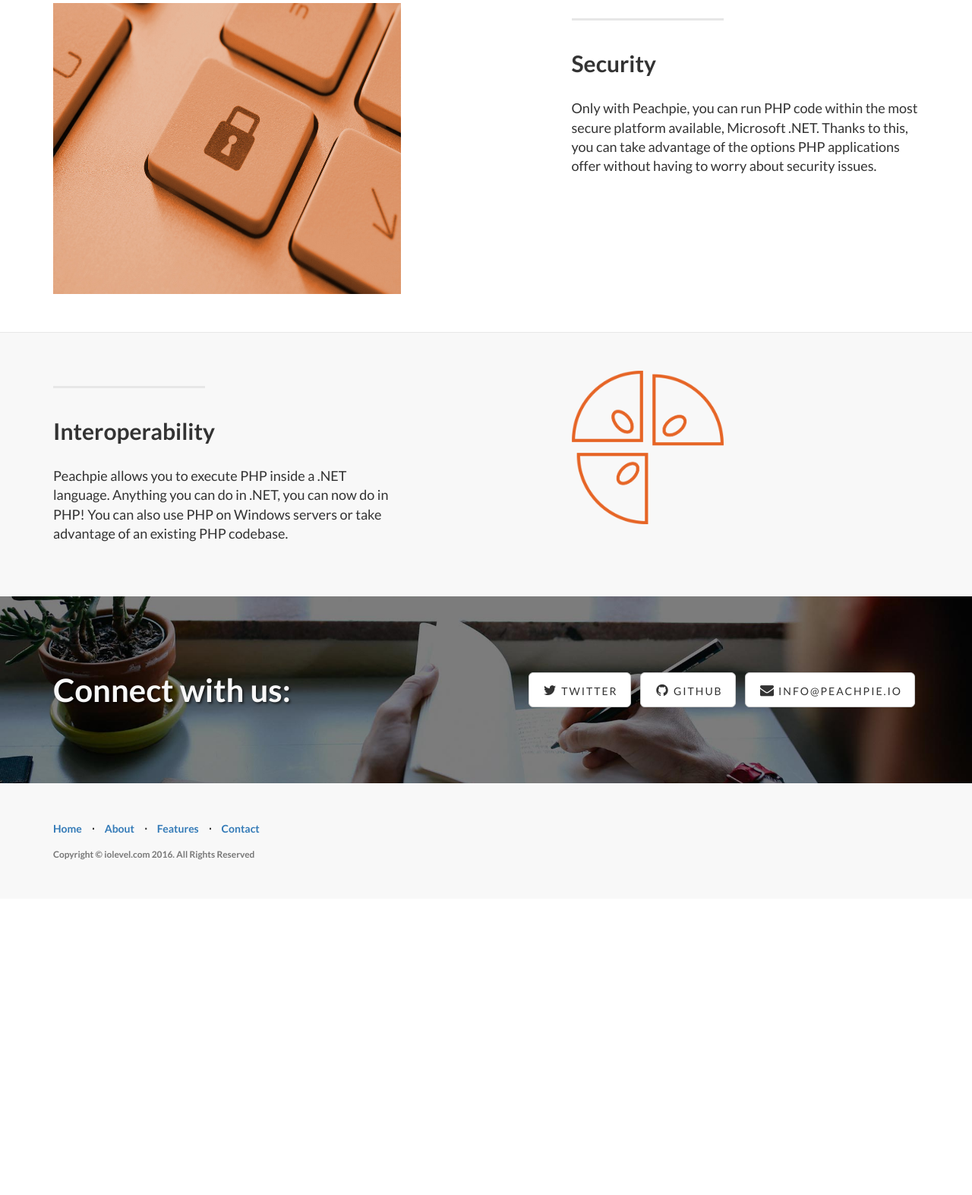
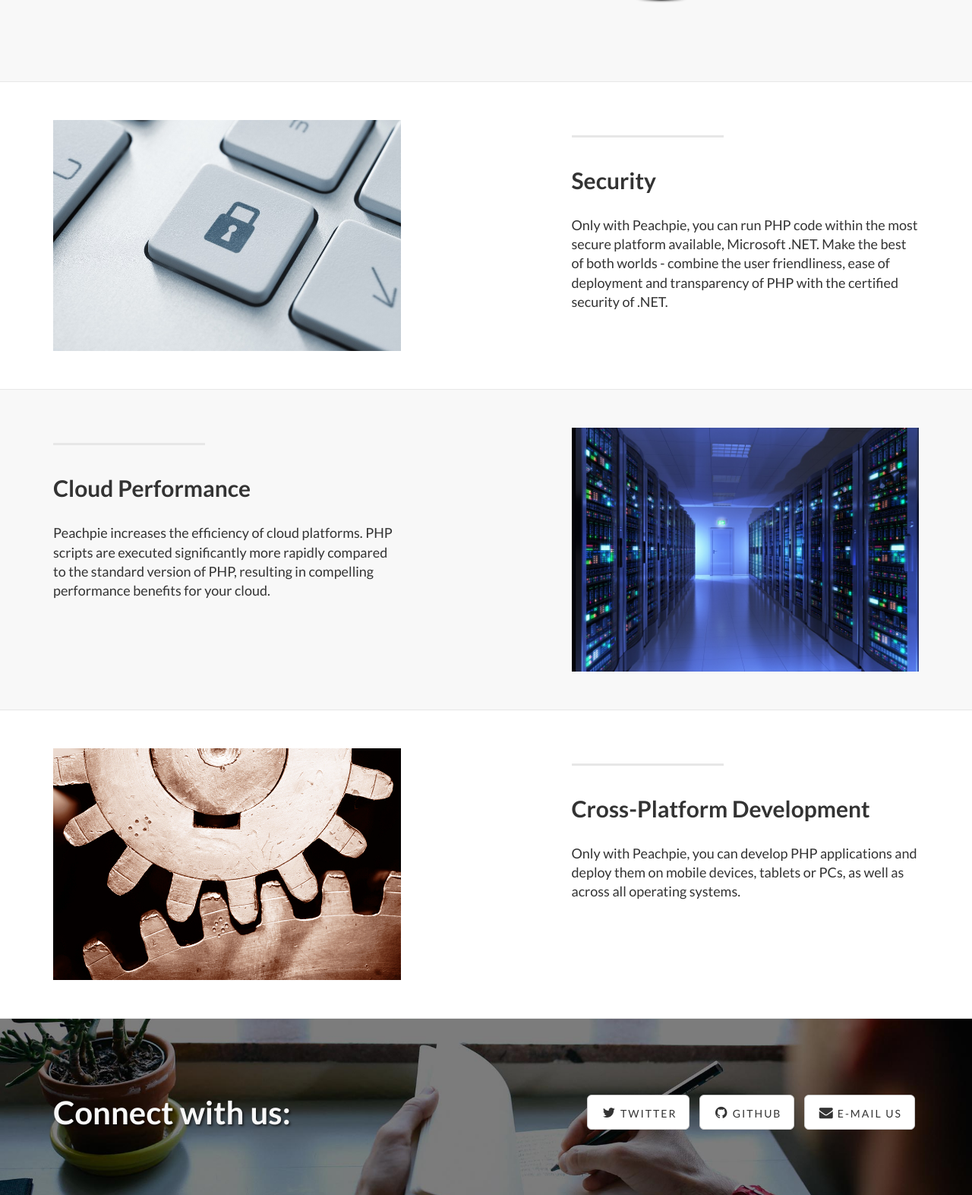
Before and after one commit to leonmeijer/peachpie-web, a plain HTML site: page index.html in a window 1280 px wide. Shown: the part 1227-2800 px from the top of the page at 76% size. Before the commit the page ends 2410 px from the top, so only its background shows below. Drawn offline with Linux system fonts and the light colour scheme.

Commit message:
usecases + various fixes

```diff
--- a/index.html
+++ b/index.html
@@ -74,7 +74,7 @@
                 <div class="col-lg-12">
                     <div class="intro-message">
                         <h1><img src='img\logo-title.png' width='300px' /></h1>
-                        <h3>The PHP Compiler for .NET</h3>
+                        <h3>The Open-Source PHP Compiler for .NET</h3>
                         <hr class="intro-divider">
                         <ul class="list-inline intro-social-buttons">
                             <li>
@@ -107,11 +107,11 @@
                 <div class="col-lg-5 col-sm-6">
                     <hr class="section-heading-spacer">
                     <div class="clearfix"></div>
-                    <h2 class="section-heading">Improve Performance</h2>
-                    <p class="lead">Execute PHP significantly faster thanks to the seamless compilation into .NET assemblies. With Peachpie, you can process PHP scripts more rapidly.</p>
+                    <h2 class="section-heading">Internet of Things</h2>
+                    <p class="lead">Develop apps for your Windows IoT devices in PHP or choose one of the many existing applications. Peachpie enables you to tap into the previously untouched talent pool of millions of PHP developers and allows you to save up to 30% development costs for your Windows IoT software.</p>
                 </div>
                 <div class="col-lg-5 col-lg-offset-2 col-sm-6">
-                    <img class="img-responsive" src="img/ipad.jpg" alt="">
+                    <img class="img-responsive" src="img/iot-bulb.png" alt="">
                 </div>
             </div>
 
@@ -130,10 +130,10 @@
                     <hr class="section-heading-spacer">
                     <div class="clearfix"></div>
                     <h2 class="section-heading">Security</h2>
-                    <p class="lead">Only with Peachpie, you can run PHP code within the most secure platform available, Microsoft .NET. Thanks to this, you can take advantage of the options PHP applications offer without having to worry about security issues. </p>
+                    <p class="lead">Only with Peachpie, you can run PHP code within the most secure platform available, Microsoft .NET. Make the best of both worlds - combine the user friendliness, ease of deployment and transparency of PHP with the certified security of .NET.  </p>
                 </div>
                 <div class="col-lg-5 col-sm-pull-6  col-sm-6">
-                    <img class="img-responsive" src="img/dog.jpg" alt="">
+                    <img class="img-responsive" src="img/security.jpg" alt="">
                 </div>
             </div>
 
@@ -151,11 +151,11 @@
                 <div class="col-lg-5 col-sm-6">
                     <hr class="section-heading-spacer">
                     <div class="clearfix"></div>
-                    <h2 class="section-heading">Interoperability</h2>
-                    <p class="lead">Peachpie allows you to execute PHP inside a .NET language. Anything you can do in .NET, you can now do in PHP! You can also use PHP on Windows servers or take advantage of an existing PHP codebase.</p>
+                    <h2 class="section-heading">Cloud Performance</h2>
+                    <p class="lead">Peachpie increases the efficiency of cloud platforms. PHP scripts are executed significantly more rapidly compared to the standard version of PHP, resulting in compelling performance benefits for your cloud.  </p>
                 </div>
                 <div class="col-lg-5 col-lg-offset-2 col-sm-6">
-                    <img class="img-responsive" src="img/logo-peach.png" width='200px' alt="">
+                    <img class="img-responsive" src="img/datacenter.jpg" alt="">
                 </div>
             </div>
 
@@ -164,7 +164,27 @@
 
     </div>
     <!-- /.content-section-a -->
+<div class="content-section-b">
 
+        <div class="container">
+
+            <div class="row">
+                <div class="col-lg-5 col-lg-offset-1 col-sm-push-6  col-sm-6">
+                    <hr class="section-heading-spacer">
+                    <div class="clearfix"></div>
+                    <h2 class="section-heading">Cross-Platform Development</h2>
+                    <p class="lead">Only with Peachpie, you can develop PHP applications and deploy them on mobile devices, tablets or PCs, as well as across all operating systems.  </p>
+                </div>
+                <div class="col-lg-5 col-sm-pull-6  col-sm-6">
+                    <img class="img-responsive" src="img/interop.png" alt="">
+                </div>
+            </div>
+
+        </div>
+        <!-- /.container -->
+
+    </div>
+    <!-- /.content-section-b -->
 	<a  name="contact"></a>
     <div class="banner">
 
@@ -183,7 +203,7 @@
                             <a href="https://github.com/iolevel" target="_blank" class="btn btn-default btn-lg"><i class="fa fa-github fa-fw"></i> <span class="network-name">Github</span></a>
                         </li>
                         <li>
-                            <a href="mailto:info@peachpie.io" target="_blank" class="btn btn-default btn-lg"><i class="fa fa-envelope fa-fw"></i> <span class="network-name">info@peachpie.io</span></a>
+                            <a href="mailto:peachpie@iolevel.com" target="_blank" class="btn btn-default btn-lg"><i class="fa fa-envelope fa-fw"></i> <span class="network-name">E-mail Us</span></a>
                         </li>
                     </ul>
                 </div>
```
Also changed, not shown: img/datacenter.jpg (added), img/interop.png (added), img/iot-bulb.png (added), img/security.jpg (added).
